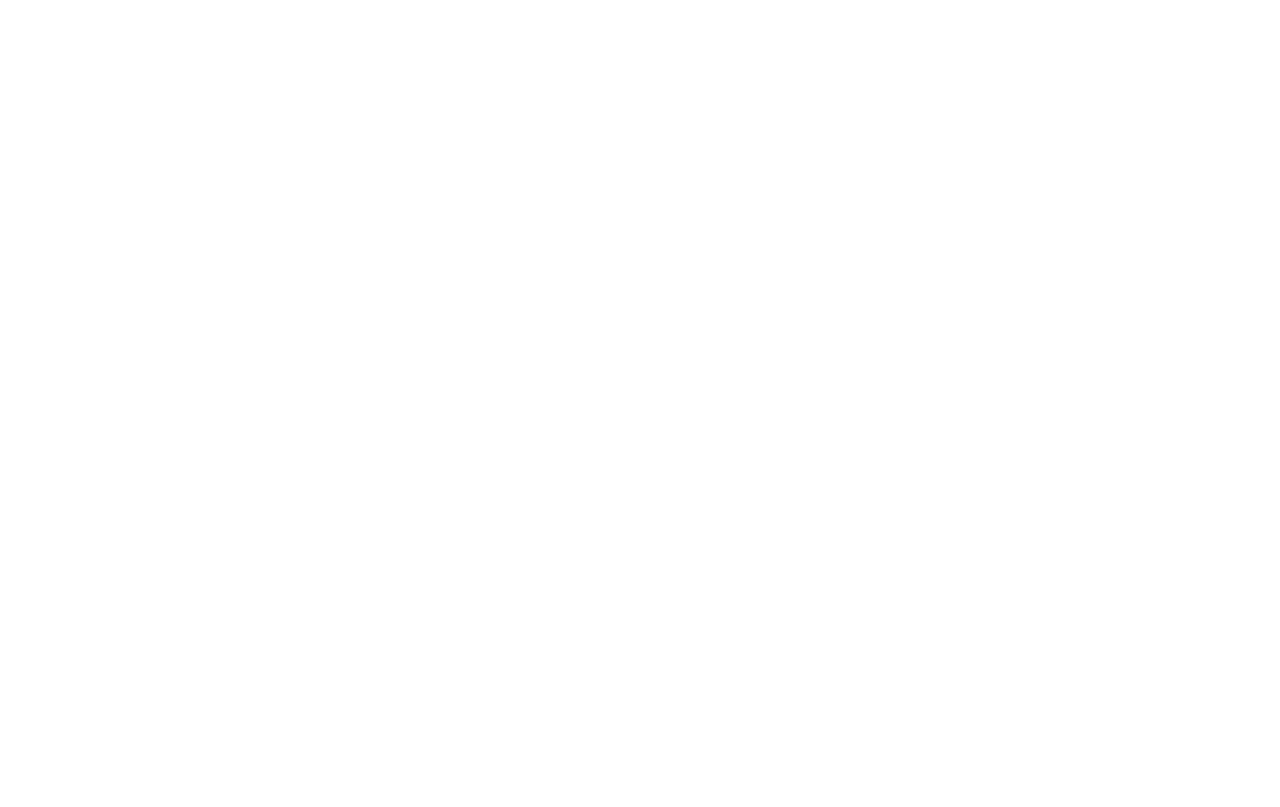
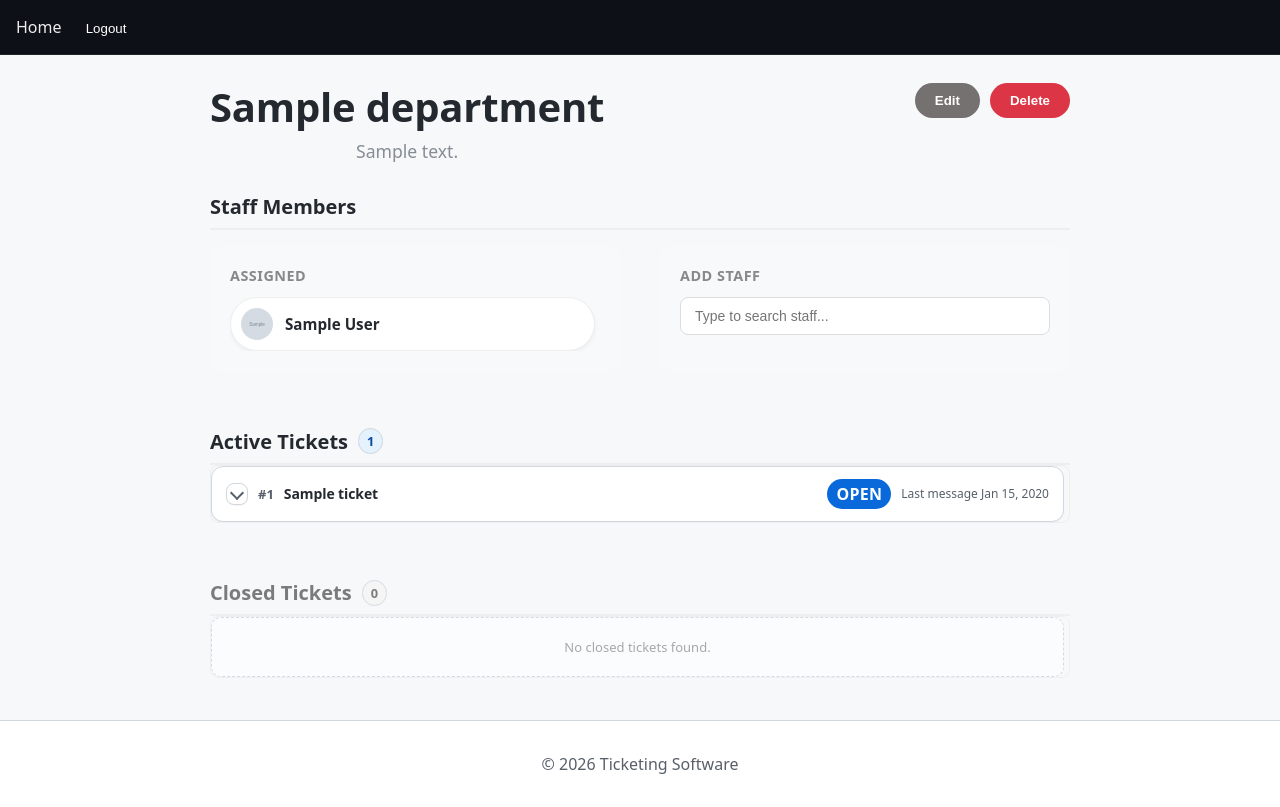
Before and after one commit to k23166158/NAC, a Django app: a page that uses tickets/templates/department.html in a window 1280 px wide. Before the commit the page is empty. Run offline with Django 5.2, Linux system fonts and the light colour scheme; a user stored in the database is signed in; tables that the repository leaves empty hold one stand-in row (values such as "Sample post"); grey boxes marked "Sample" are stand-in pictures.

Commit message:
create department page

```diff
--- /dev/null
+++ b/static/css/department.css
@@ -0,0 +1,263 @@
+/* Header Section */
+.dept-header {
+    margin-bottom: 30px;
+}
+
+.dept-header-inner {
+    display: flex;
+    justify-content: space-between;
+    align-items: flex-start;
+    width: 100%;
+}
+
+.dept-title {
+    font-size: 2.5rem;
+    margin-bottom: 0.5rem;
+    line-height: 1.2;
+}
+
+.dept-subtitle {
+    font-size: 1.1rem;
+    opacity: 0.7;
+    margin: 0;
+}
+
+.dept-actions {
+    display: flex;
+    gap: 10px;
+}
+
+.btn-action {
+    padding: 10px 20px;
+    font-weight: bold;
+    cursor: pointer;
+    border: none;
+    color: white;
+}
+
+.btn-secondary {
+    background: #767171;
+}
+
+.btn-danger {
+    background: #dc3545;
+}
+
+/* Section Headings */
+.section-wrapper {
+    margin-bottom: 40px;
+}
+
+.section-title {
+    font-size: 1.25rem;
+    font-weight: 700;
+    margin-bottom: 0;
+    color: var(--text);
+    border-bottom: 2px solid #eee;
+    padding-bottom: 8px;
+    display: flex;
+    align-items: center;
+    gap: 10px;
+}
+
+/* Staff Grid */
+.staff-grid {
+    display: grid;
+    grid-template-columns: 1fr 1fr;
+    gap: 40px;
+    align-items: stretch;
+    margin-top: 16px;
+}
+
+.staff-card {
+    background: #f8f9fa;
+    padding: 20px;
+    border-radius: 12px;
+    display: flex;
+    flex-direction: column;
+}
+
+.staff-card-header {
+    font-size: 0.9rem;
+    text-transform: uppercase;
+    letter-spacing: 0.5px;
+    color: #888;
+    margin-bottom: 12px;
+    margin-top: 0;
+}
+
+/* Staff List Items */
+.staff-list {
+    display: flex;
+    flex-direction: column;
+    gap: 10px;
+    max-height: 300px;
+    overflow-y: auto;
+    padding-right: 5px;
+}
+
+.staff-row {
+    padding: 10px;
+    background: #fff;
+    box-shadow: 0 2px 4px rgba(0,0,0,0.05);
+    border: 1px solid #eee;
+    display: flex;
+    align-items: center;
+    justify-content: space-between;
+}
+
+.staff-info {
+    display: flex;
+    align-items: center;
+    gap: 12px;
+}
+
+.staff-name {
+    font-weight: 600;
+    font-size: 0.95rem;
+}
+
+/* Avatars */
+.avatar {
+    width: 32px;
+    height: 32px;
+    border-radius: 50%;
+    object-fit: cover;
+}
+
+.avatar-placeholder {
+    width: 32px;
+    height: 32px;
+    border-radius: 50%;
+    background: #eee;
+    display: flex;
+    align-items: center;
+    justify-content: center;
+    font-size: 12px;
+    color: #666;
+    font-weight: bold;
+}
+
+/* Form Controls */
+.btn-icon-remove {
+    background: none;
+    border: none;
+    cursor: pointer;
+    color: #dc3545;
+    padding: 5px;
+    margin-right: 15px;
+}
+
+.search-wrapper {
+    position: relative;
+}
+
+.search-input {
+    width: 100%;
+    padding: 10px 14px;
+    border: 1px solid #ddd;
+    border-radius: 8px;
+    font-size: 14px;
+    background: #fff;
+}
+
+/* Search Dropdown */
+.search-dropdown {
+    display: none; /* Toggled by JS */
+    position: absolute;
+    top: 100%;
+    left: 0;
+    right: 0;
+    z-index: 100;
+    background: white;
+    border: 1px solid #ddd;
+    border-radius: 8px;
+    box-shadow: 0 4px 12px rgba(0,0,0,0.1);
+    margin-top: 5px;
+    max-height: 250px;
+    overflow-y: auto;
+}
+
+.dropdown-item {
+    width: 100%;
+    text-align: left;
+    background: transparent;
+    border: none;
+    border-bottom: 1px solid #eee;
+    padding: 10px 15px;
+    cursor: pointer;
+    display: flex;
+    align-items: center;
+    gap: 10px;
+    transition: 0.2s;
+}
+
+.dropdown-item:hover {
+    background: #f8f9fa;
+}
+
+.avatar-small {
+    width: 24px;
+    height: 24px;
+    border-radius: 50%;
+    background: #eee;
+    display: flex;
+    align-items: center;
+    justify-content: center;
+    font-size: 10px;
+    color: #666;
+    font-weight: bold;
+}
+
+.dropdown-name {
+    font-weight: 500;
+    font-size: 14px;
+    color: var(--text);
+}
+
+/* Ticket Sections */
+.tickets-sections {
+    display: flex;
+    flex-direction: column;
+    gap: 40px;
+}
+
+.ticket-scroll-container {
+    max-height: 500px;
+    overflow-y: auto;
+    padding-right: 5px;
+    border: 1px solid #eee;
+    border-radius: 8px;
+}
+
+.section-dimmed {
+    opacity: 0.85;
+}
+
+.badge-count {
+    font-size: 0.8rem;
+}
+
+.badge-blue {
+    background: #e3f2fd;
+    color: #0d47a1;
+}
+
+.badge-gray {
+    background: #f5f5f5;
+    color: #666;
+}
+
+.empty-state {
+    padding: 20px;
+    text-align: center;
+    color: #999;
+}
+
+.empty-state-small {
+    padding: 15px;
+    text-align: center;
+    color: #999;
+    font-size: 0.9rem;
+    display: none; /* Toggled by JS */
+}
--- a/tickets/templates/base.html
+++ b/tickets/templates/base.html
@@ -5,6 +5,7 @@
     <meta charset="UTF-8">
     <meta name="viewport" content="width=device-width, initial-scale=1.0">
     <title>{% block title %}Ticketing Software{% endblock %}</title>
+    <link rel="stylesheet" href="https://cdn.jsdelivr.net/npm/bootstrap-icons@1.11.3/font/bootstrap-icons.min.css">
     <link rel="stylesheet" href="{% static 'css/style.css' %}">
     {% block extra_css %}{% endblock %}
 </head>
--- a/tickets/templates/department.html
+++ b/tickets/templates/department.html
@@ -0,0 +1,168 @@
+{% extends 'base.html' %}
+{% load static %}
+
+{% block title %}{{ department.name }}{% endblock %}
+
+{% block extra_css %}
+<link rel="stylesheet" href="{% static 'css/department.css' %}">
+{% endblock %}
+
+{% block content %}
+<div class="tickets-wrap tickets-centered">
+
+    <div class="tickets-header tickets-header-centered dept-header">
+        <div class="dept-header-inner">
+            <div>
+                <h1 class="tickets-title dept-title">{{ department.name }}</h1>
+                <p class="tickets-subtitle dept-subtitle">{{ department.description }}</p>
+            </div>
+
+            <div class="dept-actions">
+                <button class="pill btn-action btn-secondary">Edit</button>
+                <button class="pill btn-action btn-danger">Delete</button>
+            </div>
+        </div>
+    </div>
+
+    <div class="section-wrapper">
+        <h2 class="section-title">Staff Members</h2>
+
+        <div class="staff-grid">
+
+            <div class="staff-card">
+                <h3 class="staff-card-header">Assigned</h3>
+
+                <div class="staff-list">
+                    {% for user in staff %}
+                        <div class="pill staff-row">
+                            <div class="staff-info">
+                                {% if user.profile_picture %}
+                                    <img src="{{ user.profile_picture.url }}" alt="{{ user.first_name }}" class="avatar">
+                                {% else %}
+                                    <div class="avatar-placeholder">
+                                        {{ user.first_name|first }}{{ user.last_name|first }}
+                                    </div>
+                                {% endif %}
+                                <span class="staff-name">{{ user.full_name }}</span>
+                            </div>
+
+                            {% if department.created_by != user %}
+                                <form method="POST" style="margin: 0;">
+                                    {% csrf_token %}
+                                    <input type="hidden" name="action" value="remove">
+                                    <input type="hidden" name="user_id" value="{{ user.id }}">
+                                    <button type="submit" class="btn-icon-remove" title="Remove staff">
+                                        <i class="bi bi-trash3"></i>
+                                    </button>
+                                </form>
+                            {% endif %}
+                        </div>
+                    {% empty %}
+                        <div class="empty empty-state">No staff assigned yet.</div>
+                    {% endfor %}
+                </div>
+            </div>
+
+            <div class="staff-card">
+                <h3 class="staff-card-header">Add Staff</h3>
+
+                <div class="search-wrapper">
+                    <input type="text" id="staffSearchInput" class="search-input" autocomplete="off" placeholder="Type to search staff...">
+
+                    <div id="staffList" class="search-dropdown">
+                        {% for user in available_staff %}
+                            <form method="POST" class="staff-item" data-name="{{ user.full_name|lower }}">
+                                {% csrf_token %}
+                                <input type="hidden" name="action" value="add">
+                                <input type="hidden" name="user_id" value="{{ user.id }}">
+                                <button type="submit" class="dropdown-item">
+                                    <div class="avatar-small">+</div>
+                                    <span class="dropdown-name">{{ user.full_name }}</span>
+                                </button>
+                            </form>
+                        {% empty %}
+                            <div class="empty empty-state-small" style="display: block;">No more staff available.</div>
+                        {% endfor %}
+                        <div id="noResultsMsg" class="empty-state-small">No staff found.</div>
+                    </div>
+                </div>
+            </div>
+        </div>
+    </div>
+
+    <div class="tickets-sections">
+
+        <div>
+            <h2 class="section-title">
+                Active Tickets
+                <span class="pill badge-count badge-blue">{{ active_tickets|length }}</span>
+            </h2>
+
+            <div class="ticket-scroll-container">
+                {% if active_tickets %}
+                    {% include "partials/ticket_list.html" with tickets=active_tickets %}
+                {% else %}
+                    <div class="empty empty-state">No active tickets found.</div>
+                {% endif %}
+            </div>
+        </div>
+
+        <div class="section-dimmed">
+            <h2 class="section-title" style="color: #666;">
+                Closed Tickets
+                <span class="pill badge-count badge-gray">{{ closed_tickets|length }}</span>
+            </h2>
+
+            <div class="ticket-scroll-container">
+                {% if closed_tickets %}
+                    {% include "partials/ticket_list.html" with tickets=closed_tickets %}
+                {% else %}
+                    <div class="empty empty-state">No closed tickets found.</div>
+                {% endif %}
+            </div>
+        </div>
+
+    </div>
+</div>
+
+<script>
+    const searchInput = document.getElementById('staffSearchInput');
+    const staffList = document.getElementById('staffList');
+    const items = document.querySelectorAll('.staff-item');
+    const noResultsMsg = document.getElementById('noResultsMsg');
+
+    searchInput.addEventListener('input', function() {
+        const query = this.value.toLowerCase().trim();
+
+        if (query.length > 0) {
+            staffList.style.display = 'block';
+            let hasVisibleItems = false;
+
+            items.forEach(item => {
+                const name = item.getAttribute('data-name');
+                if (name.includes(query)) {
+                    item.style.display = 'block';
+                    hasVisibleItems = true;
+                } else {
+                    item.style.display = 'none';
+                }
+            });
+
+            if (!hasVisibleItems) {
+                noResultsMsg.style.display = 'block';
+            } else {
+                noResultsMsg.style.display = 'none';
+            }
+
+        } else {
+            staffList.style.display = 'none';
+        }
+    });
+
+    document.addEventListener('click', function(e) {
+        if (!searchInput.contains(e.target) && !staffList.contains(e.target)) {
+            staffList.style.display = 'none';
+        }
+    });
+</script>
+{% endblock %}
```
